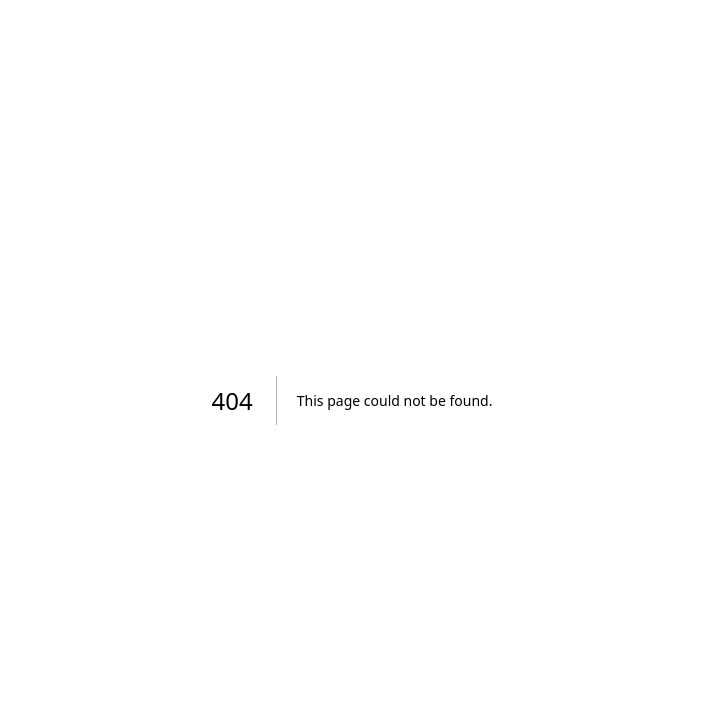
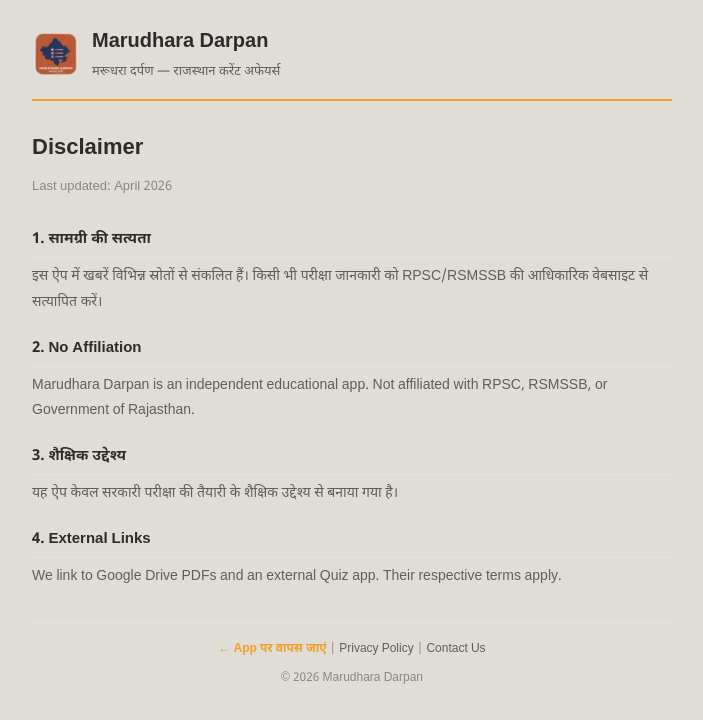
Before and after one commit to DEEPAKSAMRA/marudhara-darpan, a Next.js app: page /disclaimer in a window 1280 px wide. Before the commit this address had no page. Shown: the top 720 px of the page, without its empty margins (288-991 px from the left). Built offline with nearby package versions, Linux system fonts and the light colour scheme.

Commit message:
Create page.tsx

```diff
--- /dev/null
+++ b/app/disclaimer/page.tsx
@@ -0,0 +1,36 @@
+import type { Metadata } from 'next';
+export const metadata: Metadata = {
+  title: 'Disclaimer — Marudhara Darpan',
+};
+export default function Disclaimer() {
+  return (
+    <div style={{maxWidth:680,margin:'0 auto',padding:'24px 20px',fontFamily:"'Noto Sans Devanagari',sans-serif",color:'#2C2C2A',lineHeight:1.8}}>
+      <div style={{display:'flex',alignItems:'center',gap:12,marginBottom:28,paddingBottom:16,borderBottom:'2px solid #EF9F27'}}>
+        <img src="/logo.png" alt="logo" style={{width:48,height:48,borderRadius:10}}/>
+        <div>
+          <div style={{fontSize:20,fontWeight:700}}>Marudhara Darpan</div>
+          <div style={{fontSize:13,color:'#5F5E5A'}}>मरूधरा दर्पण — राजस्थान करेंट अफेयर्स</div>
+        </div>
+      </div>
+      <h1 style={{fontSize:22,fontWeight:700,marginBottom:6}}>Disclaimer</h1>
+      <p style={{fontSize:13,color:'#88877F',marginBottom:28}}>Last updated: April 2026</p>
+      {[
+        {title:'1. सामग्री की सत्यता',content:'इस ऐप में खबरें विभिन्न स्रोतों से संकलित हैं। किसी भी परीक्षा जानकारी को RPSC/RSMSSB की आधिकारिक वेबसाइट से सत्यापित करें।'},
+        {title:'2. No Affiliation',content:'Marudhara Darpan is an independent educational app. Not affiliated with RPSC, RSMSSB, or Government of Rajasthan.'},
+        {title:'3. शैक्षिक उद्देश्य',content:'यह ऐप केवल सरकारी परीक्षा की तैयारी के शैक्षिक उद्देश्य से बनाया गया है।'},
+        {title:'4. External Links',content:'We link to Google Drive PDFs and an external Quiz app. Their respective terms apply.'},
+      ].map((s,i)=>(
+        <div key={i} style={{marginBottom:20}}>
+          <h2 style={{fontSize:15,fontWeight:600,marginBottom:6,paddingBottom:4,borderBottom:'1px solid #E4E2DA'}}>{s.title}</h2>
+          <p style={{fontSize:14,color:'#5F5E5A'}}>{s.content}</p>
+        </div>
+      ))}
+      <div style={{marginTop:32,paddingTop:16,borderTop:'1px solid #E4E2DA',textAlign:'center',fontSize:12,color:'#88877F'}}>
+        <a href="/" style={{color:'#EF9F27',textDecoration:'none',fontWeight:600}}>← App पर वापस जाएं</a>
+        &nbsp;|&nbsp;<a href="/privacy" style={{color:'#5F5E5A',textDecoration:'none'}}>Privacy Policy</a>
+        &nbsp;|&nbsp;<a href="/contact" style={{color:'#5F5E5A',textDecoration:'none'}}>Contact Us</a>
+        <div style={{marginTop:8}}>© 2026 Marudhara Darpan</div>
+      </div>
+    </div>
+  );
+}
```
